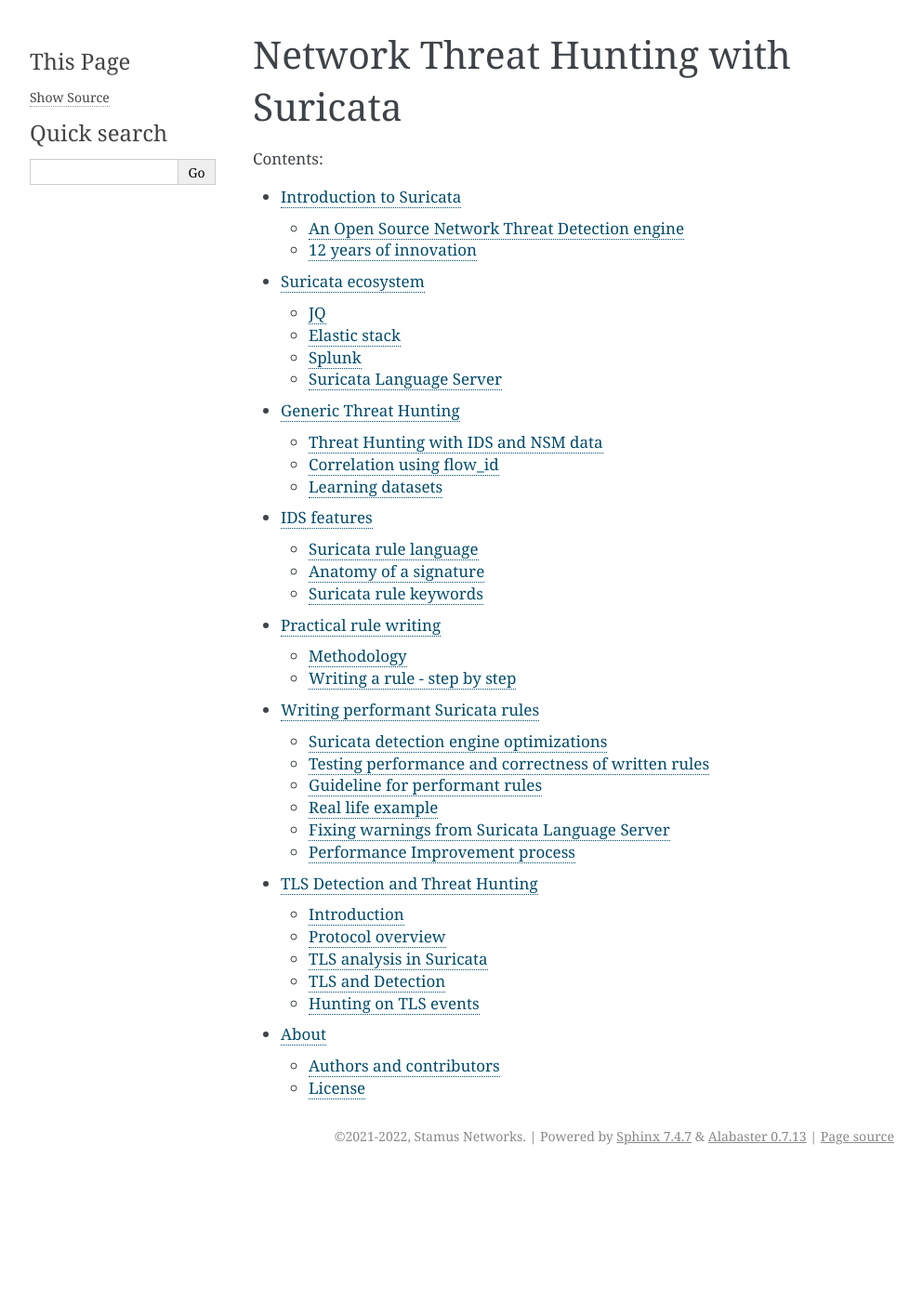
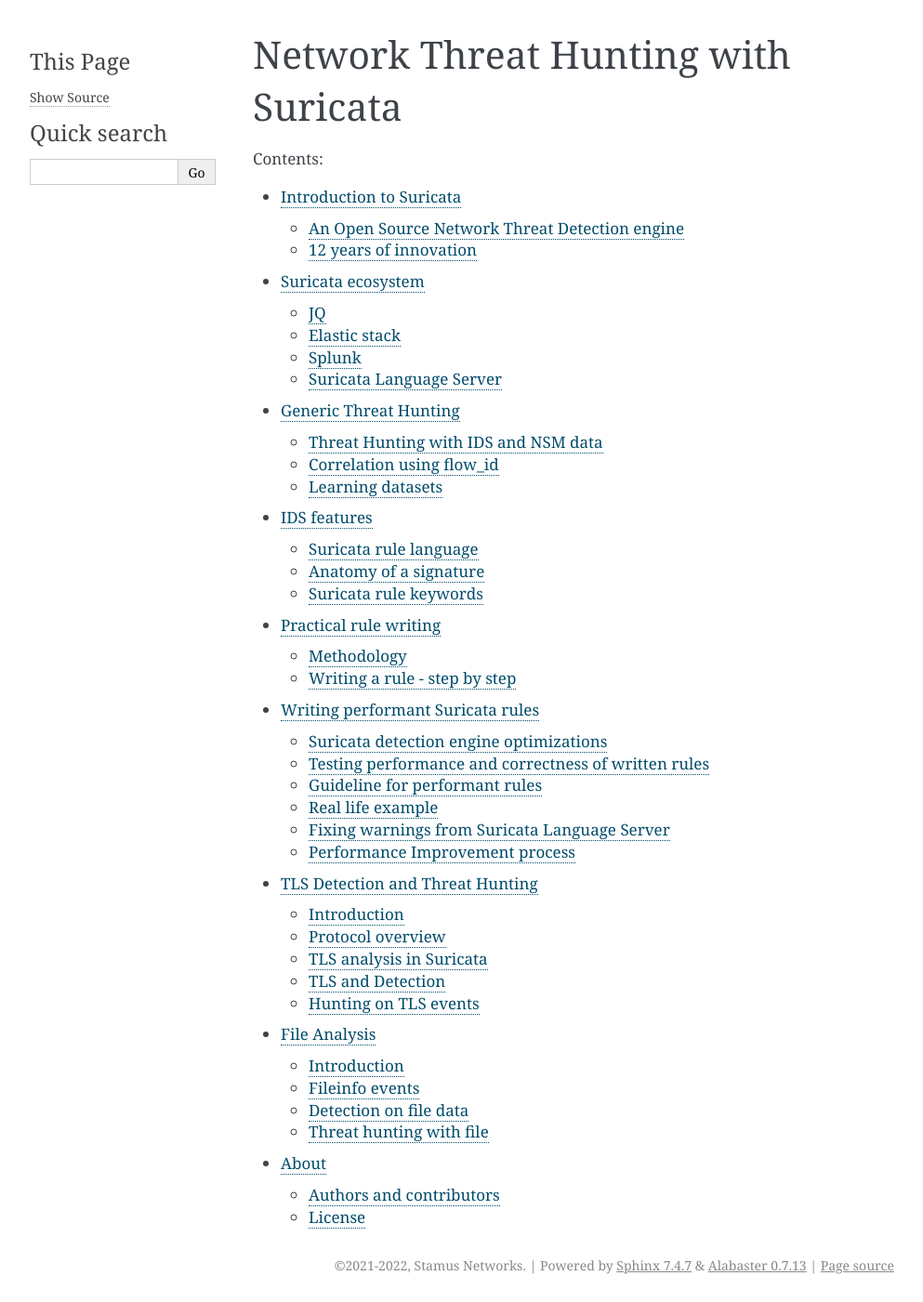
Before and after one commit to StamusNetworks/suricata-4-analysts, a Sphinx documentation site: the page built from source/index.rst, in a window 1280 px wide. Shown: the whole page at 93% size, without its empty margins (148-1141 px from the left). Built offline with Sphinx 7.4.7, drawn with Linux system fonts in a browser that asks for light colours; before the commit the page ends 1262 px from its top, so only the background shows below that; some of the changed lines change nothing that is shown.

Commit message:
doc: add file analysis

```diff
--- /dev/null
+++ b/source/file-analysis.rst
@@ -0,0 +1,126 @@
+=============
+File Analysis
+=============
+
+Introduction
+============
+
+As Suricata understands most major application layers, it is able to track
+the file transfered over the wire. The list of application layers supporting
+file extraction includes:
+
+ - HTTP
+ - FTP
+ - SMB
+ - NFS
+ - SMTP
+ - HTTP2
+
+Interesting features are a consequence of this. First, it allows Suricata to generate
+events containing information about the files. The :ref:`fileinfo events <fileinfo-events>`
+are generated once any tracked file transfer is over (independantly of any detection). These events contain details about
+the file such as its name, various hashes of its content (sha1, sha256, ...) and identification
+of the file type based on its content.
+
+The second feature is the extraction of the file which is triggered by the `filestore <https://suricata.readthedocs.io/en/latest/rules/file-keywords.html?#filestore>`_ keyword in signature.
+Extraction can also be switched on globally but it is really intensive in term of performance. One thing
+to mention about extraction is that it is deduplicated as the storage of file on disk is done once per sha256.
+file_data keyword
+
+Third feature associated with file is the analysis of file content that can be done via the `file_data` keyword.
+Signature can be written to match on the content of file which for example can be compressed in the case of HTTP
+or under a base64 encoded form in the case of SMTP.
+
+Please see, Suricata manual for how to set up `file extraction <https://suricata.readthedocs.io/en/latest/file-extraction/file-extraction.html>`_.
+
+.. index:: Fileinfo event
+
+.. _fileinfo-events:
+
+
+Fileinfo events
+===============
+
+The structure of a `fileinfo` event is the following:
+
+.. code-block:: JSON
+
+  {
+    "timestamp": "2019-07-05T22:01:04.745891+0200",
+    "flow_id": 2209746386047329,
+    "pcap_cnt": 33861,
+    "event_type": "fileinfo",
+    "src_ip": "5.188.168.49",
+    "src_port": 80,
+    "dest_ip": "10.7.5.101",
+    "dest_port": 49686,
+    "proto": "TCP",
+    "community_id": "1:shQmhcocLIrJ1WtOAbgShXgB5FY=",
+    "http": {
+      "hostname": "5.188.168.49",
+      "url": "/sin.png",
+      "http_user_agent": "WinHTTP loader/1.0",
+      "http_content_type": "image/png",
+      "http_method": "GET",
+      "protocol": "HTTP/1.1",
+      "status": 200,
+      "length": 110718
+    },
+    "app_proto": "http",
+    "fileinfo": {
+      "filename": "/sin.png",
+      "magic": "PE32 executable (GUI) Intel 80386, for MS Windows",
+      "gaps": false,
+      "state": "CLOSED",
+      "sha1": "2408c5380ddca2bbd53b87c27132b72f0927c70f",
+      "sha256": "110743634989ed7a3293b2e39ad85c255fc131c752e029f78d37d4fb8c1dc7f6",
+      "stored": false,
+      "size": 369664,
+      "tx_id": 1
+    }
+  }
+
+The event contains a `fileinfo` object that contains the following fields:
+
+ - `filename` announced by the servers
+ - `magic` computed by analysing the beginning of the file
+ - `size` getting us the file size
+
+and it also contains a regular `http` as this file was capture on a HTTP flow. On a different
+application layers different subobject would have been present. The field `app_proto` is a good
+way to know which suboject will be present.
+
+This event is a good example of the value of the various mechanism in place in Suricata. The
+HTTP parser told us that the file content type (`http.http_content_type`) announced by the
+server is an `image\png`. This would be fine if the analysis of content of the file did not
+find out (in the key `fileinfo.magic`) that the file is in reality an executable. For the reference, this
+file was used in an infection by the Trickbot malware.
+
+This can be confirmed by checking the sha1 or sha256 hash of the file in
+`Virustotal <https://www.virustotal.com/gui/file/110743634989ed7a3293b2e39ad85c255fc131c752e029f78d37d4fb8c1dc7f6>`_.
+This file is flagged as malicous by more than 50 security vendors and associated to Trickbot by some of them.
+
+.. figure:: img/virustotal.png
+
+   Information from Virustotal on the file.
+
+
+Detection on file data
+======================
+
+file.data keywords
+------------------
+
+The `file.data` keyword matches on the content of the file, so it can be used to do an analysis of the content of the transferred file
+with the inspection capability of Suricata. This keyword is aliased to `file_data` (which is used in a lot of available signatures as it
+is the original name). `file.data` is a sticky buffer so it will trigger the matching on the file content for all subsequent match keywords.
+
+
+Magic analysis
+--------------
+
+
+
+
+Threat hunting with file
+========================
--- a/source/index.rst
+++ b/source/index.rst
@@ -17,4 +17,5 @@
    practical-rules-writing
    write-performant-rules
    tls-threat-hunting
+   file-analysis
    about
```
Also changed, not shown: source/img/virustotal.png (added).
